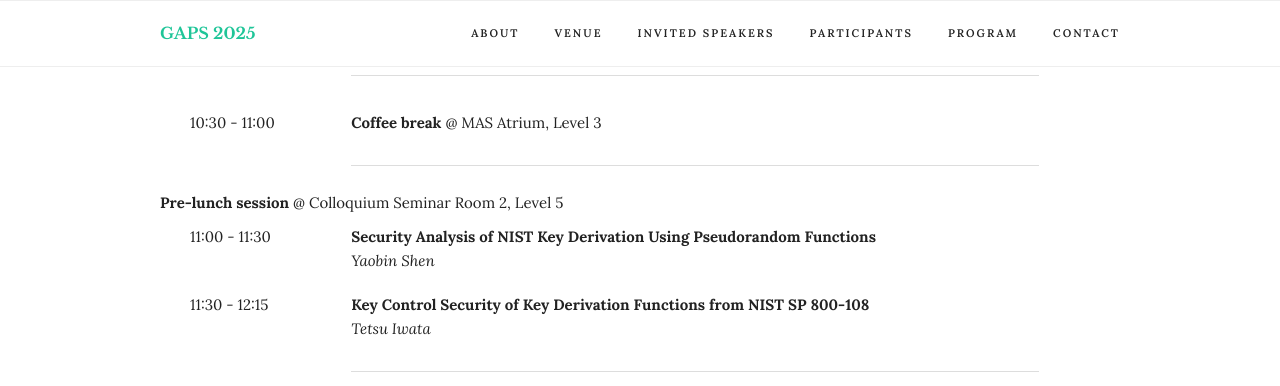
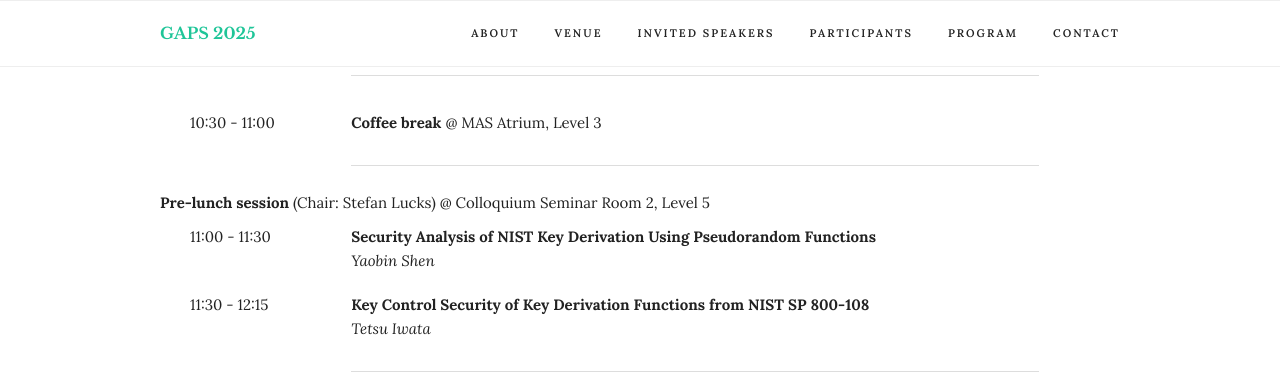
Before and after one commit to gapsworkshop/gaps2025, a Jekyll site: the page built from index.html, in a window 1280 px wide and 900 px high, scrolled down 3587 px. Shown: the top 386 px of the window. Built offline with Jekyll 4.4.1, drawn with Linux system fonts in a browser that asks for light colours.

Commit message:
Add chair: tenth session

```diff
--- a/_data/program.yml
+++ b/_data/program.yml
@@ -191,7 +191,7 @@
         location: "MAS Atrium, Level 3"
     - name: "Pre-lunch"
       location: "Colloquium Seminar Room 2, Level 5"
-      #chair: ""
+      chair: "Stefan Lucks"
       talks:
         - time: "11:00 - 11:30"
           title: "Security Analysis of NIST Key Derivation Using Pseudorandom Functions"
```
